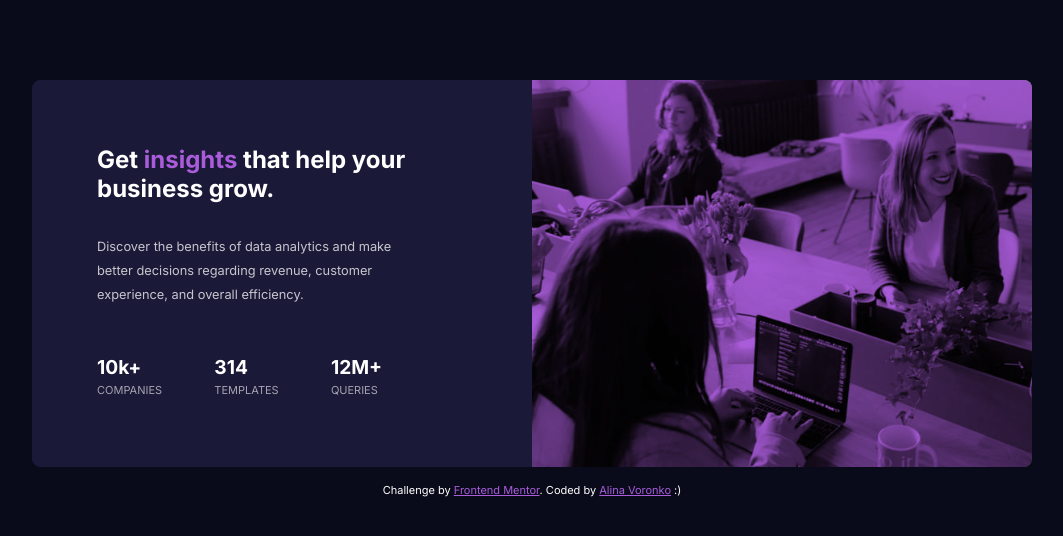
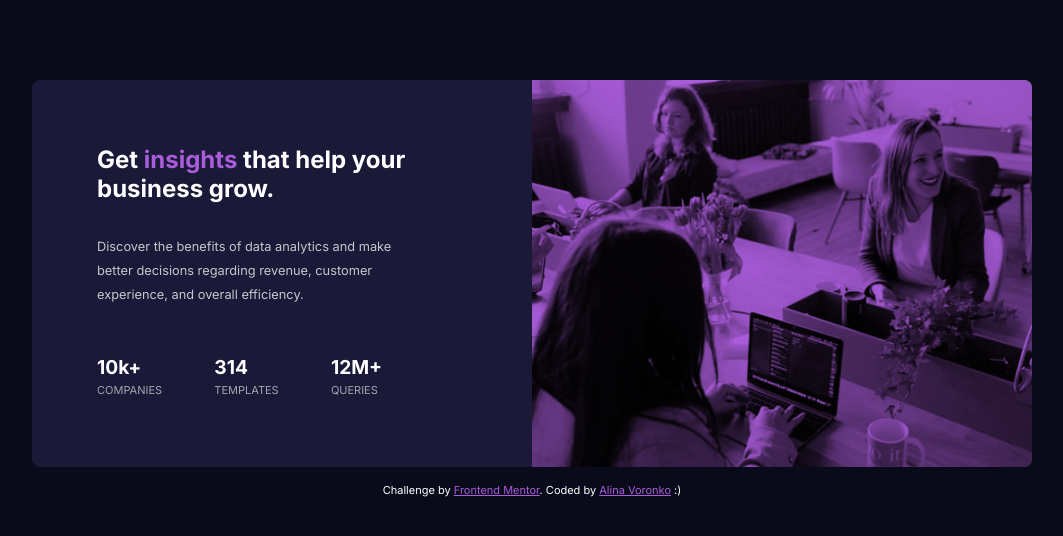
Before and after one commit to alinavoronko/front-end-mentor-challenges, a plain HTML site: page stats-preview-card/index.html in a window 1280 px wide. Shown: the whole page, without its empty margins (108-1171 px from the left). Drawn offline with Linux system fonts and the light colour scheme.

Commit message:
Add responsiveness to the image in the media query

```diff
--- a/stats-preview-card/styles.css
+++ b/stats-preview-card/styles.css
@@ -122,6 +122,7 @@ font-weight: bold;
 
         }
     .card__image{
+        background-image: url(/images/image-header-desktop.jpg);
         max-height: none;
         grid-area: picture;
         height: auto;
```
